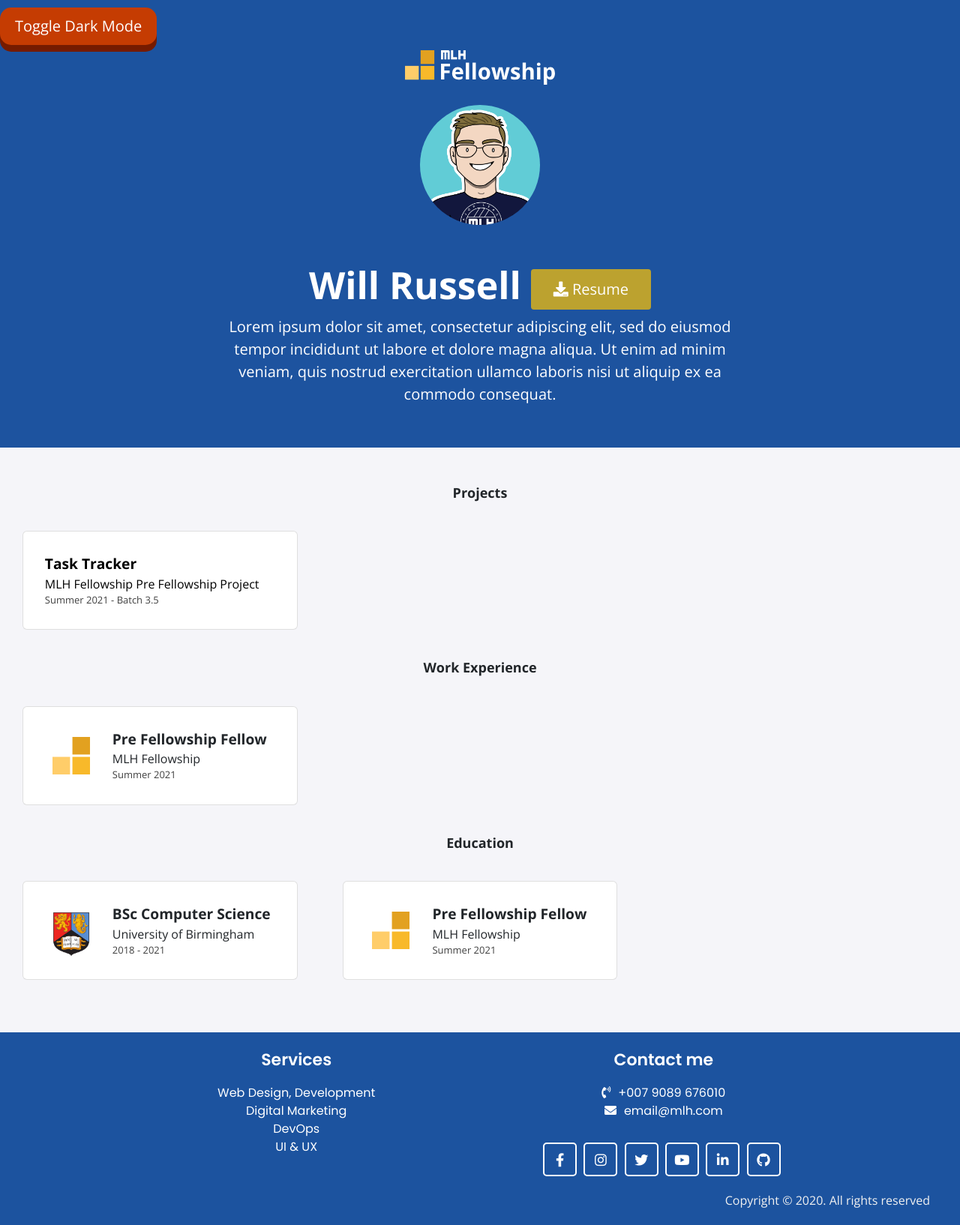
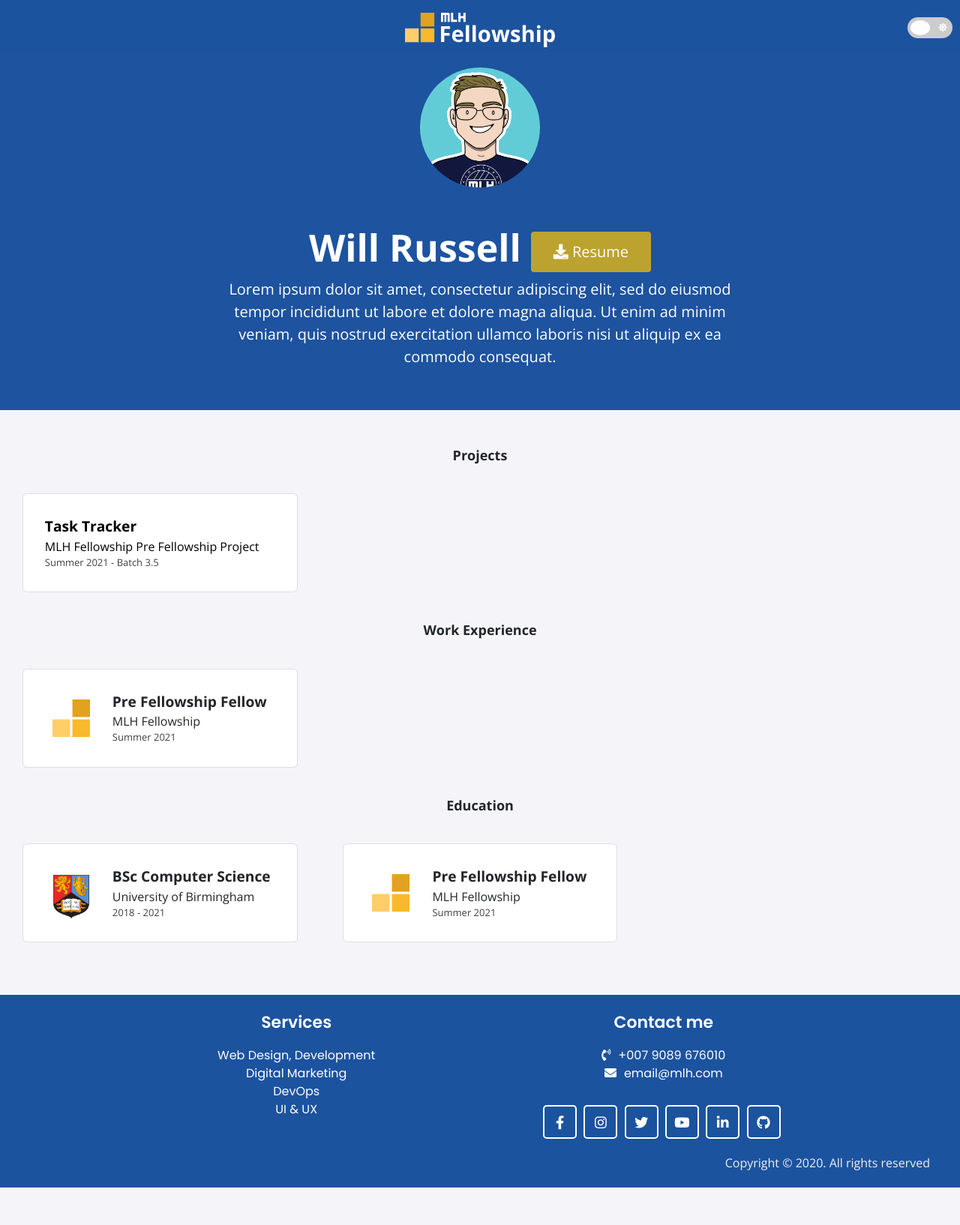
Before and after one commit to MLH-Fellowship/pod-3.1.2-portfolio, a Jekyll site: the page built from index.html, in a window 1280 px wide. Shown: the whole page at 75% size. Built offline with Jekyll 4.4.1, drawn with Linux system fonts in a browser that asks for light colours; nearby versions of some CDN libraries; after the commit the page ends 1584 px from its top, so only the background shows below that.

Commit message:
Replace toggle button with a switch

```diff
--- a/_includes/header.html
+++ b/_includes/header.html
@@ -19,6 +19,7 @@
         crossorigin="anonymous"></script>
     <script src="https://jsxss.com/assets/xss.js"
         crossorigin="anonymous"></script>
+    <script src="/assets/js/toggle.js" defer></script>
 
     <!-- Bootstrap CSS -->
     <link rel="stylesheet" href="https://stackpath.bootstrapcdn.com/bootstrap/4.4.1/css/bootstrap.min.css"
--- a/_includes/navbar.html
+++ b/_includes/navbar.html
@@ -1,20 +1,14 @@
 <header class="nav-bar">
     <div class="nav-content">
-        <button class="toggle" onclick="myFunction()">Toggle Dark Mode</button>
-        <script>
-            function myFunction() {
-                var element = document.body;
-                element.classList.toggle("dark-mode");
-                var cardElement = document.getElementsByClassName("card");
-                for(let i = 0; i < cardElement.length; i += 1) {
-                    cardElement.item(i).classList.toggle("dark-card");
-                }
-                var infoElement = document.getElementsByClassName("info");
-                for(let i = 0; i < infoElement.length; i += 1) {
-                    infoElement.item(i).classList.toggle("info-dark");
-                }
-            }
-        </script>
+        <div class="theme-switch-wrapper">
+            <label class="theme-switch" for="checkbox">
+                <input type="checkbox" id="checkbox" />
+                <div class="slider round">
+                    <i class="fas fa-sun fa-xs"></i>
+                    <i class="fas fa-moon fa-xs"></i>
+                </div>
+            </label>
+        </div>
         <a href="{{ '/' | relative_url }}">
             <div class="nav-logo">
                 <img src="./assets/img/logo.svg" />
--- a/_sass/navbar.scss
+++ b/_sass/navbar.scss
@@ -35,3 +35,73 @@
     padding-top: 0px;
     padding-right: 0px;
 }
+
+/*Toggle switch*/
+.theme-switch-wrapper {
+    position: absolute;
+    top: 0;
+    right: 0;
+    margin: 23px 10px 10px 23px;
+}
+.theme-switch {
+    display: inline-block;
+    height: 28px;
+    position: relative;
+    width: 60px;
+}
+
+.theme-switch input {
+    display: none;
+}
+
+.slider {
+    background-color: #ccc;
+    bottom: 0;
+    cursor: pointer;
+    left: 0;
+    position: absolute;
+    right: 0;
+    top: 0;
+    transition: 0.4s;
+}
+
+.fa-sun {
+    float: right;
+    margin: 8px 7px 0px 7px;
+    font-size: 12px;
+    color: #fff;
+}
+
+.fa-moon {
+    float: left;
+    margin: 8px 7px 0px 7px;
+    font-size: 12px;
+    color: #fff;
+}
+
+.slider:before {
+    background-color: #fff;
+    bottom: 4px;
+    content: "";
+    height: 20px;
+    left: 4px;
+    position: absolute;
+    transition: 0.4s;
+    width: 26px;
+}
+
+input:checked + .slider {
+    background-color: #23272a;
+}
+
+input:checked + .slider:before {
+    transform: translateX(26px);
+}
+
+.slider.round {
+    border-radius: 20px;
+}
+
+.slider.round:before {
+    border-radius: 50%;
+}
--- a/_sass/profile.scss
+++ b/_sass/profile.scss
@@ -39,7 +39,7 @@
 
     /* Style buttons */
     .resume-btn {
-        background-color: rgba(255, 195, 0, .7);
+        background-color: rgba(255, 195, 0, 0.7);
         border: none;
         color: white;
         padding: 12px 30px;
@@ -52,34 +52,3 @@
         background-color: rgba(255, 195, 0, 1);
     }
 }
-
-.toggle {
-    display: inline-block;
-    padding: 10px 20px;
-    font-size: 20px;
-    cursor: pointer;
-    text-align: center;
-    text-decoration: none;
-    outline: none;
-    color: white;
-    background-color: #c53c02;
-    border: none;
-    border-radius: 15px;
-    box-shadow: 0 9px #751b00;
-}
-
-.toggle:focus {
-    outline: none;
-}
-
-.toggle:hover {
-    background-color: #ff4c00;
-    outline: none;
-}
-
-.toggle:active {
-    background-color: #fdee00;
-    box-shadow: 0 5px #ecc700;
-    transform: translateY(4px);
-    outline: none;
-}
--- /dev/null
+++ b/assets/js/toggle.js
@@ -0,0 +1,15 @@
+const toggleSwitch = document.querySelector('.theme-switch input[type="checkbox"]');
+
+function switchTheme(e) {
+    var element = document.body;
+    element.classList.toggle("dark-mode");
+    var cardElement = document.getElementsByClassName("card");
+    for (let i = 0; i < cardElement.length; i += 1) {
+        cardElement.item(i).classList.toggle("dark-card");
+    }
+    var infoElement = document.getElementsByClassName("info");
+    for (let i = 0; i < infoElement.length; i += 1) {
+        infoElement.item(i).classList.toggle("info-dark");
+    }
+}
+toggleSwitch.addEventListener('change', switchTheme, false);
```
